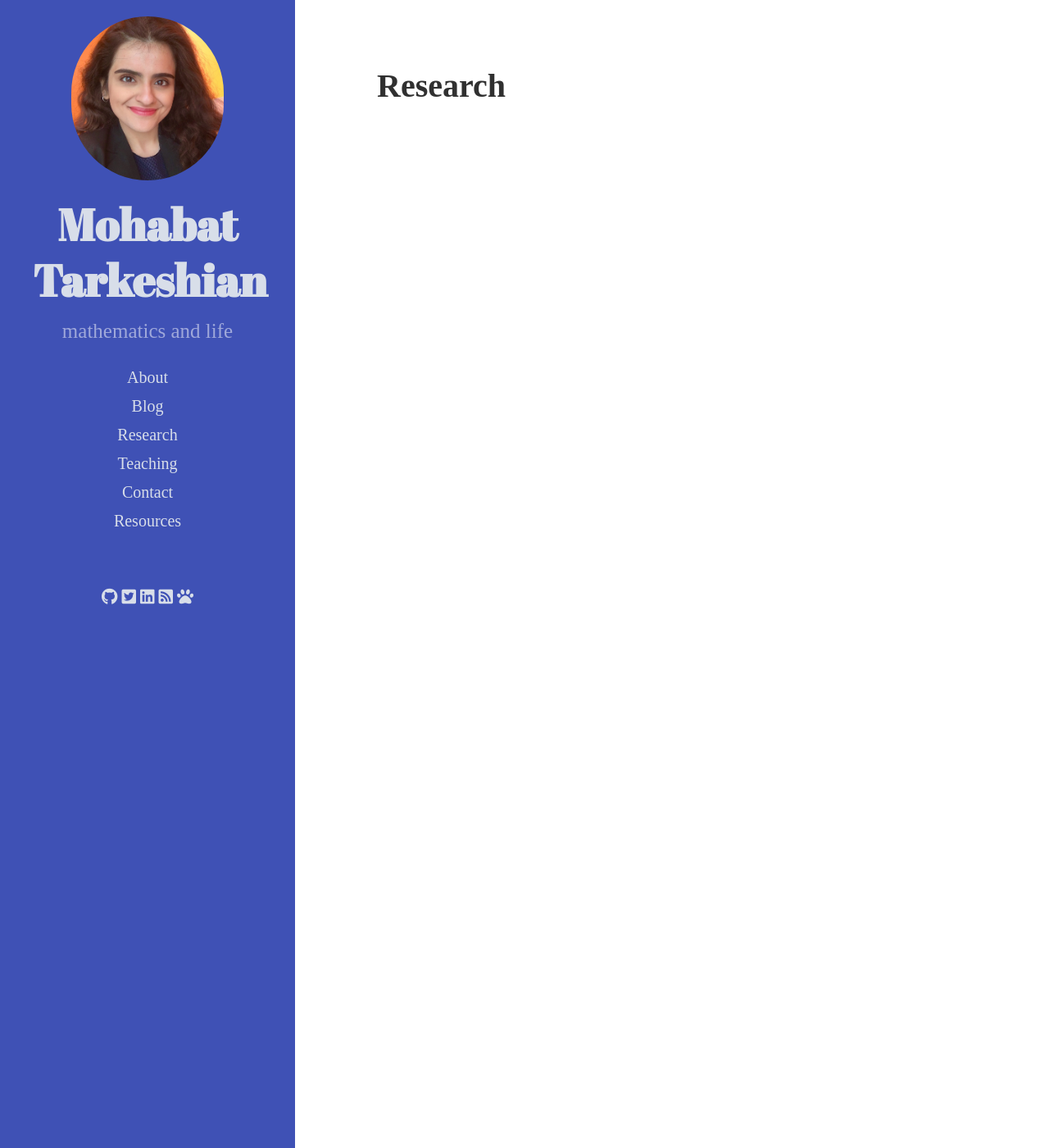
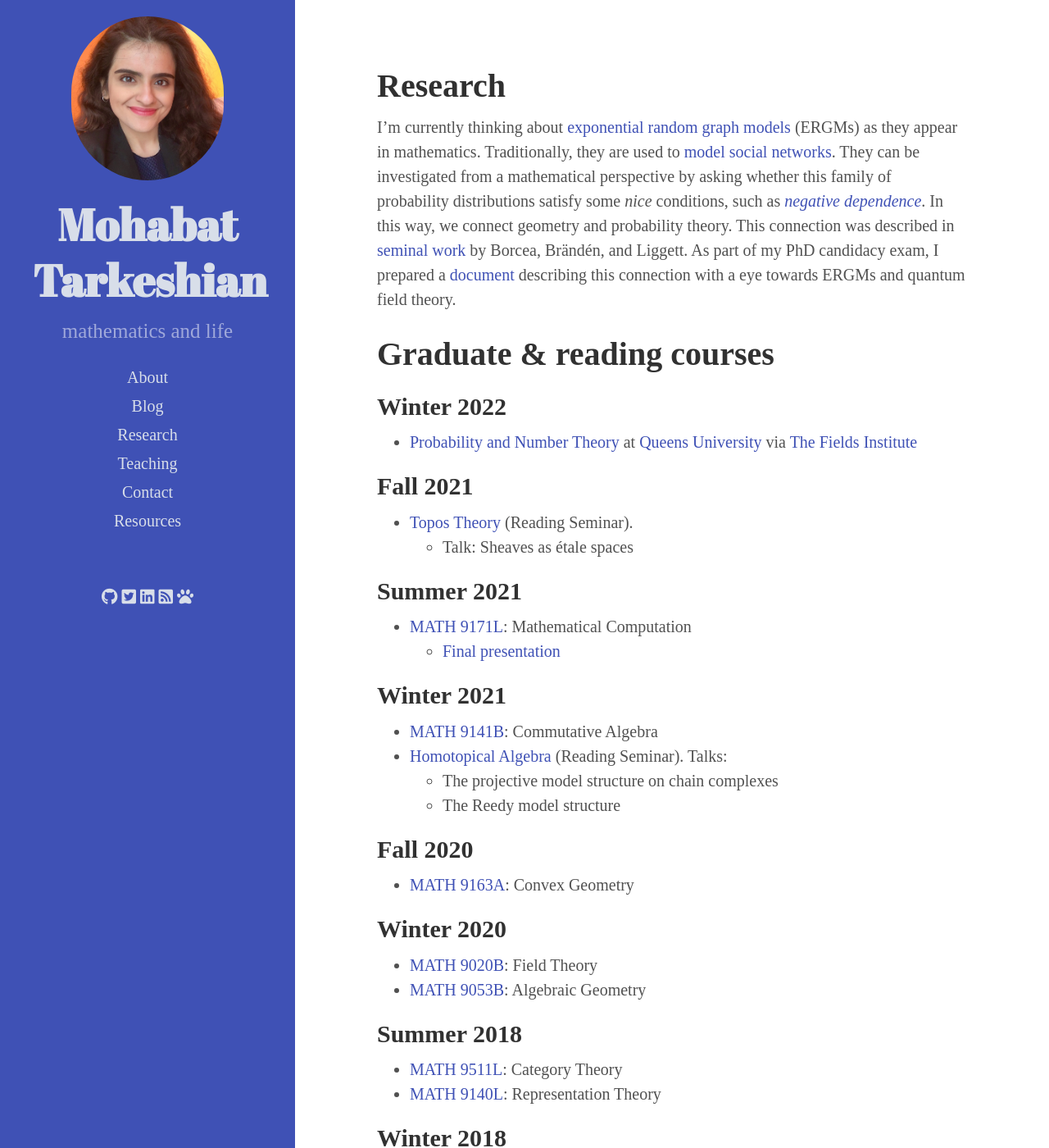
Before and after one commit to mohabatt/mohabatt.github.io, a Jekyll site: the page built from research.md, in a window 1280 px wide and 1400 px high. Shown: the whole window at 82% size. Built offline with Jekyll 4.4.1, drawn with Linux system fonts in a browser that asks for light colours; nearby versions of some CDN libraries; some of the changed text lies outside the part shown.

Commit message:
added teaching, courses, and changed blog

```diff
--- a/research.md
+++ b/research.md
@@ -3,3 +3,44 @@ layout: page
 title: Research
 usemathjax: true
 ---
+
+I'm currently thinking about [exponential random graph models](https://en.wikipedia.org/wiki/Exponential_family_random_graph_models) (ERGMs) as they appear in mathematics. Traditionally, they are used to [model social networks](https://ranger.uta.edu/~chqding/cse5301/classPapers/ExponentialRandomGraph.pdf). They can be investigated from a mathematical perspective by asking whether this family of probability distributions satisfy some *nice* conditions, such as [*negative dependence*](https://arxiv.org/abs/math/0404095). In this way, we connect geometry and probability theory. This connection was described in [seminal work](https://arxiv.org/abs/0707.2340) by Borcea, Brändén, and Liggett. As part of my PhD candidacy exam, I prepared a [document](/files/random graphs-markov-bernoulli-exponential.pdf) describing this connection with a eye towards ERGMs and quantum field theory.
+
+# Graduate & reading courses
+## Winter 2022
+- [Probability and Number Theory](http://www.fields.utoronto.ca/activities/21-22/probability-and-numbers) at [Queens University](https://www.queensu.ca/) via [The Fields Institute](http://www.fields.utoronto.ca/describe/host-institutions/fields-institute)
+
+## Fall 2021
+- [Topos Theory](https://www.uwo.ca/math/faculty/kapulkin/seminars/topos_theory.html) (Reading Seminar).
+    - Talk: Sheaves as étale spaces
+
+## Summer 2021
+- [MATH 9171L](https://jdc.math.uwo.ca//M9171a-2021-summer/index.html): Mathematical Computation
+    - [Final presentation](https://www.dropbox.com/s/u3qarddmcp66tez/20210624%20presentation.mp4?dl=0)
+
+## Winter 2021
+- [MATH 9141B](https://www.math.uwo.ca/faculty/dhillon/teaching/CommutativeAlgebra2021.html): Commutative Algebra
+- [Homotopical Algebra](https://www.math.uwo.ca/faculty/kapulkin/seminars/homotopical_algebra.html) (Reading Seminar). Talks:
+    - The projective model structure on chain complexes
+    - The Reedy model structure
+
+## Fall 2020
+- [MATH 9163A](http://gdenham.math.uwo.ca/class/9163/): Convex Geometry
+
+## Winter 2020
+- [MATH 9020B](https://www.math.uwo.ca/faculty/dhillon/teaching/Galois2020.html): Field Theory
+- [MATH 9053B](https://www.math.uwo.ca/faculty/dhillon/teaching/AlgGeom2020.html): Algebraic Geometry
+
+## Summer 2018
+- [MATH 9511L](https://www.math.uwo.ca/faculty/kapulkin/courses/2020-9511A.html): Category Theory
+- [MATH 9140L](http://jdc.math.uwo.ca/M9140a-2018-summer/index.html): Representation Theory
+
+## Winter 2018
+- [MATH 9022B](http://uwo.ca/math/faculty/adamus/teaching/4122B2018/index.html): Introduction to Measure Theory
+- [MATH 9051B](http://uwo.ca/math/faculty/hall/algebraic-number-theory/s18/index.html): Algebraic Number Theory
+- [MATH 9052B](http://jdc.math.uwo.ca/M9052-2018/index.html): Algebraic Topology
+
+## Fall 2017
+- [MATH 9148A](https://uwo.ca/math/faculty/hall/expander-graphs/f17/index.html): Graph Theory: Expander Graphs
+- [MATH 9054A](http://www-home.math.uwo.ca/~mfranz/courses/2017_9054a/outline.pdf): Functional Analysis
+- [MATH 9023A](http://www-home.math.uwo.ca/~nlemire/4123/): Rings and Modules
```
Also changed, not shown: _posts/2021-12-20-organization.md (renamed from _posts/2021-06-07-coming-soon.md, +1 -1 lines), teaching.md (+2 -0 lines), 1 other file.
